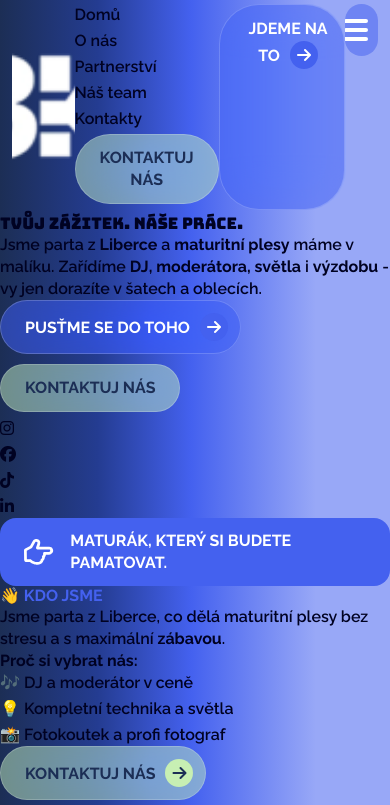
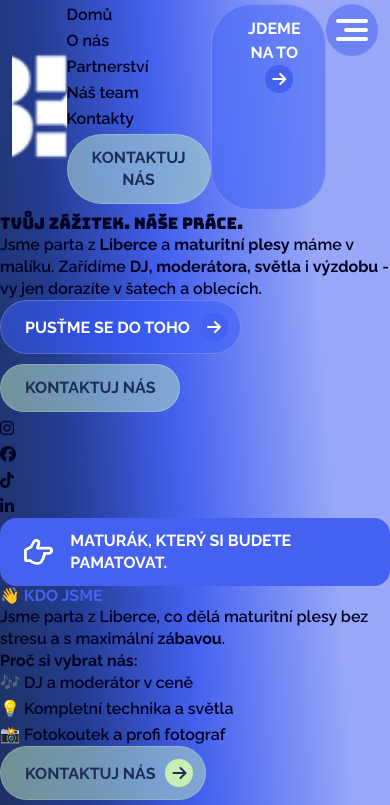
Before and after one commit to bobcermak/3kprods.cz, a Next.js app: page / in a window 390 px wide. Shown: the top 805 px of the page. Built offline with nearby package versions, Linux system fonts and the light colour scheme.

Commit message:
Fix Hamburger button styles for improved animation and responsiveness

```diff
--- a/app/page.tsx
+++ b/app/page.tsx
@@ -4,7 +4,7 @@ import Image from "next/image";
 const Home = () => {
   return (
     <>
-      <header className="bg-[linear-gradient(90deg,#1C2E55_0%,#243C91_25%,#4461EF_49%,#98A8F7_81%)]">
+      <header className="bg-[linear-gradient(86deg,#1C2E55_0%,#243C91_25%,#4461EF_49%,#98A8F7_81%)]">
         <Navbar logo="/images/assets/logo.webp" button="Jdeme na to" classNameNav="flex justify-between px-3 py-1" classNameUl="" href="tel:+420722145257">
           <Li>Domů</Li>
           <Li>O nás</Li>
--- a/components/layout/header/Hamburger.tsx
+++ b/components/layout/header/Hamburger.tsx
@@ -8,10 +8,10 @@ const Hamburger: FC = () => {
   const [isOpen, setIsOpen] = useState(false);
 
   return (
-    <Button onClick={() => setIsOpen(!isOpen)} isLink={false} noStyle={true} className="bg-light-blue/50 rounded-full relative inline-block w-[52px] h-[52px] cursor-pointer overflow-hidden" aria-label="Otevřít menu">
+    <Button onClick={() => setIsOpen(!isOpen)} isLink={false} noStyle={true} className="bg-light-blue/50 rounded-full relative inline-block min-w-[52px] h-[52px] cursor-pointer overflow-hidden" aria-label="Otevřít menu">
       <span className={`absolute h-1 bg-white rounded-2xl right-2.5 w-8 transition-all ease-in-out ${isOpen ? "top-[24px]" : "top-[15px]"}`} style={{ transform: isOpen ? "rotate(45deg)" : "rotate(0deg)", transition: isOpen ? "top 150ms ease-in-out, transform 150ms ease-in-out 250ms" : "top 150ms ease-in-out 250ms, transform 200ms ease-in-out"}}></span>
-      <span className="absolute h-1 bg-white rounded-2xl right-2.5 top-6 w-6"></span>
-      <span className="absolute h-1 bg-white rounded-2xl right-2.5 top-[33px] w-8"></span>
+      <span className={`absolute h-1 bg-white rounded-2xl right-2.5 top-6 w-6 transition-all ease-in-out delay-150 ${isOpen ? "opacity-0" : "opacity-100"}`}></span>
+      <span className={`absolute h-1 bg-white rounded-2xl right-2.5 w-8 transition-all ease-in-out ${isOpen ? "top-[24px]" : "top-[33px]"}`} style={{ transform: isOpen ? "rotate(-45deg)" : "rotate(0deg)", transition: isOpen ? "top 150ms ease-in-out, transform 150ms ease-in-out 250ms" : "top 150ms ease-in-out 250ms, transform 200ms ease-in-out"}}></span>
     </Button>
   )
 }
```
